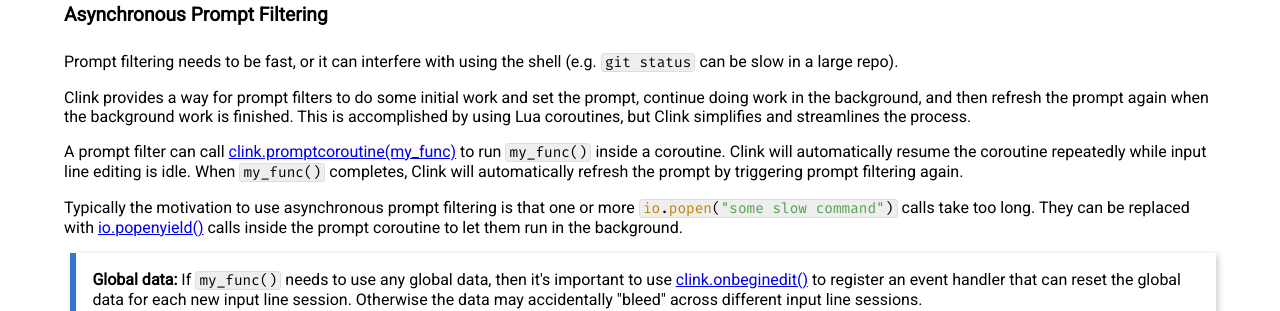
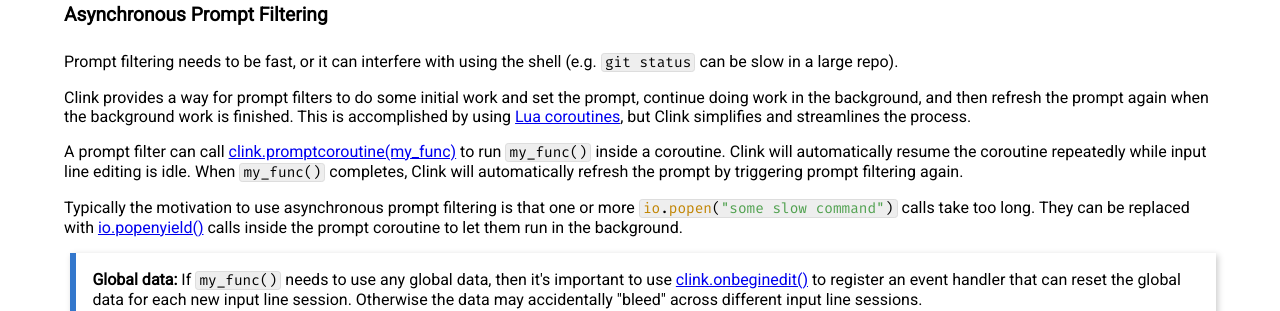
Before and after one commit to chrisant996/clink, a Jekyll site: the page clink.html, which Jekyll copies as it is, in a window 1280 px wide and 900 px high, scrolled down 23142 px. Shown: the part 172-483 px from the top of the window. Built offline with Jekyll 4.4.1, drawn with Linux system fonts in a browser that asks for light colours; some web fonts are replaced; some of the changed lines change nothing that is shown; some of the changed text lies outside the part shown.

Commit message:
Update for v1.2.12

```diff
--- a/_config.yml
+++ b/_config.yml
@@ -1,6 +1,6 @@
 theme: jekyll-theme-cayman
 title: Clink
 github:
-  version: v1.2.11
-  download_url: https://github.com/chrisant996/clink/releases/download/v1.2.11/clink.1.2.11.7dc44f.zip
-  install_url:  https://github.com/chrisant996/clink/releases/download/v1.2.11/clink.1.2.11.7dc44f_setup.exe
+  version: v1.2.12
+  download_url: https://github.com/chrisant996/clink/releases/download/v1.2.12/clink.1.2.12.4a4e22.zip
+  install_url:  https://github.com/chrisant996/clink/releases/download/v1.2.12/clink.1.2.12.4a4e22_setup.exe
--- a/clink.html
+++ b/clink.html
@@ -3,7 +3,7 @@
 
 <!-- ----------------------------------------------------- -->
 <head>
-<title>Clink v1.2.11</title>
+<title>Clink v1.2.12</title>
 <style>
 @import url('https://fonts.googleapis.com/css2?family=Rambla:wght@400;700&family=Roboto&family=Fira+Mono&display=swap');
 html {
@@ -747,7 +747,7 @@
         </td>
         <td style="text-align:right">
             <div id="header">
-                <div id="title">Clink v1.2.11</div>
+                <div id="title">Clink v1.2.12</div>
                 <div id="url">
                     <a href="https://github.com/chrisant996/clink">
                         https://github.com/chrisant996/clink
@@ -2137,7 +2137,7 @@
 <p><a name="asyncpromptfiltering"></a></p>
 <h4 id="asynchronous-prompt-filtering">Asynchronous Prompt Filtering</h4>
 <p>Prompt filtering needs to be fast, or it can interfere with using the shell (e.g. <code>git status</code> can be slow in a large repo).</p>
-<p>Clink provides a way for prompt filters to do some initial work and set the prompt, continue doing work in the background, and then refresh the prompt again when the background work is finished.  This is accomplished by using Lua coroutines, but Clink simplifies and streamlines the process.</p>
+<p>Clink provides a way for prompt filters to do some initial work and set the prompt, continue doing work in the background, and then refresh the prompt again when the background work is finished.  This is accomplished by using <a href="https://www.lua.org/manual/5.2/manual.html#2.6">Lua coroutines</a>, but Clink simplifies and streamlines the process.</p>
 <p>A prompt filter can call <a href="#clink.promptcoroutine">clink.promptcoroutine(my_func)</a> to run <code>my_func()</code> inside a coroutine.  Clink will automatically resume the coroutine repeatedly while input line editing is idle.  When <code>my_func()</code> completes, Clink will automatically refresh the prompt by triggering prompt filtering again.</p>
 <p>Typically the motivation to use asynchronous prompt filtering is that one or more <code><span class="hljs-built_in">io</span>.<span class="hljs-built_in">popen</span>(<span class="hljs-string">"some slow command"</span>)</code> calls take too long.  They can be replaced with <a href="#io.popenyield">io.popenyield()</a> calls inside the prompt coroutine to let them run in the background.</p>
 <blockquote>
@@ -3281,6 +3281,11 @@
         <div class="section" id="changes">
 <h1 id="changes">Changes</h1>
 <h3 id="releases-from-chrisant996clink-fork">Releases from <a href="https://github.com/chrisant996/clink">chrisant996/clink</a> fork</h3>
+<h4 id="v1212">v1.2.12</h4>
+<ul>
+<li>Improved diagnostic output for coroutines (<kbd>Ctrl</kbd>-<kbd>X</kbd>,<kbd>Ctrl</kbd>+<kbd>Z</kbd>), plus more diagnostic info when the <code>lua.debug</code> setting is enabled.</li>
+<li>Fixed potential for a script error when a coroutine gets skipped due to a new prompt starting.</li>
+</ul>
 <h4 id="v1211">v1.2.11</h4>
 <ul>
 <li>Added <code>clink.print()</code> function which behaves like <code>print()</code> but with support for ANSI escape codes (and terminal emulation), and also a <code>NONL</code> special argument that suppresses the usual newline at the end of the output.</li>
```
